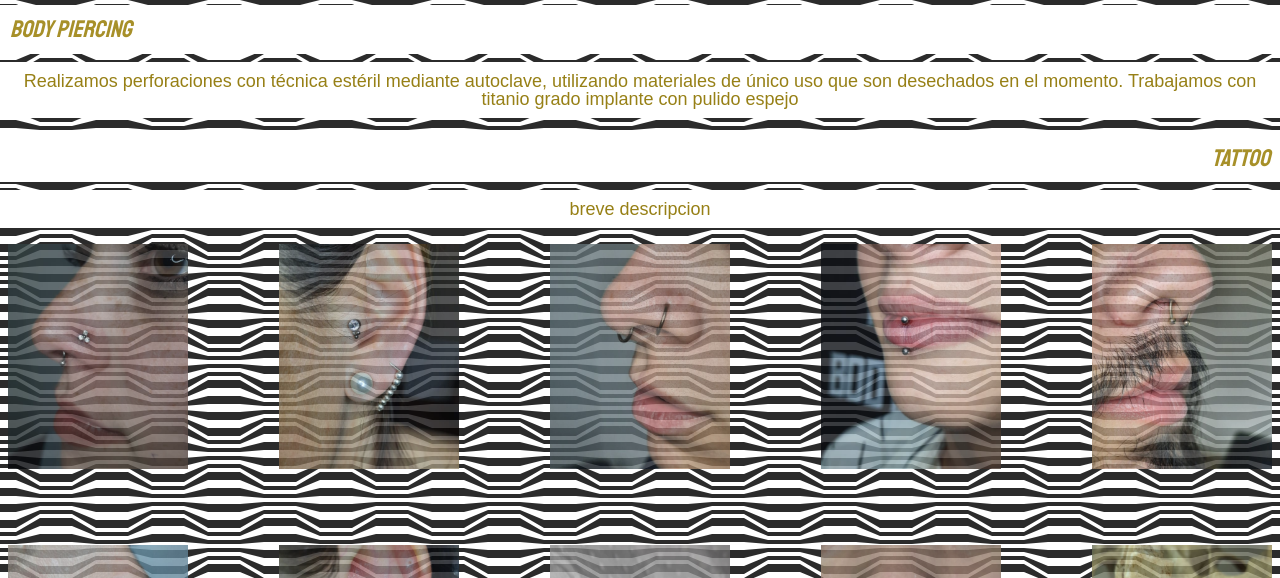
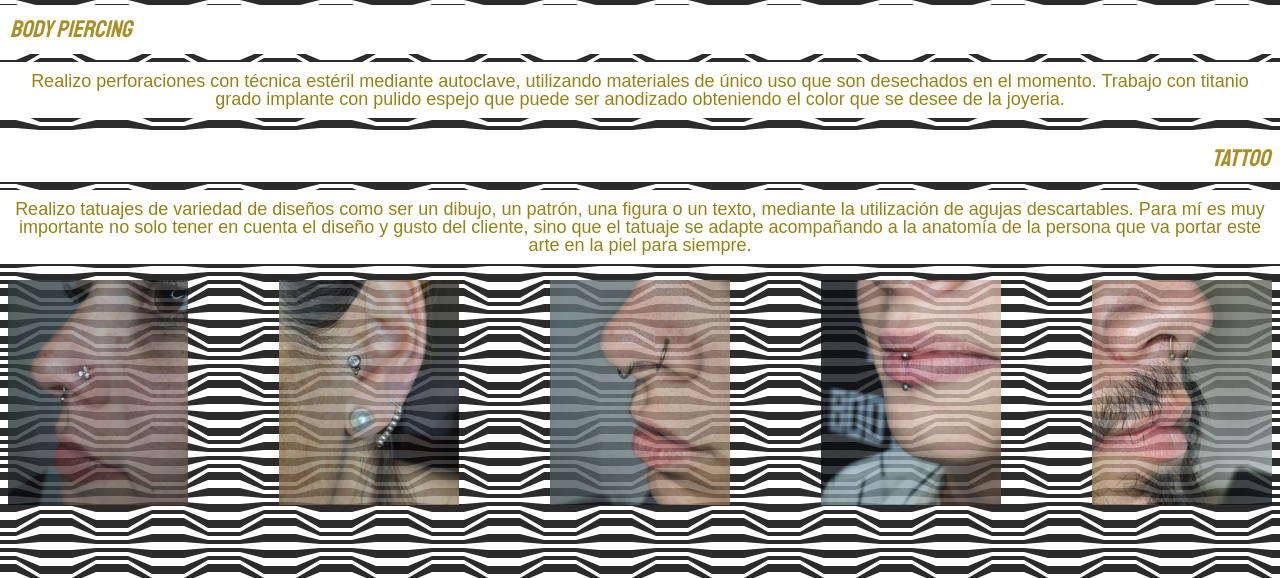
Before and after one commit to ailenbassagaisteguy/PF-Bassagaisteguy, a website: page pages/catalogo.html in a window 1280 px wide. Shown: the part 161-739 px from the top of the page. Drawn offline with nearby package versions, Linux system fonts and the light colour scheme; a web font is replaced by a local one.

Commit message:
proyecto final

```diff
--- a/pages/catalogo.html
+++ b/pages/catalogo.html
@@ -50,9 +50,9 @@
     <main class="main">
         <h2 class="tituloCatalogo">NUESTRO CATALOGO</h2>
         <h2 class="h2cajaAru">Body piercing</h2>
-        <p class="parrafo">Realizamos perforaciones con técnica estéril mediante autoclave, utilizando materiales de único uso que son desechados en el momento. Trabajamos con titanio grado implante con pulido espejo</p>
+        <p class="parrafo">Realizo perforaciones con técnica estéril mediante autoclave, utilizando materiales de único uso que son desechados en el momento. Trabajo con titanio grado implante con pulido espejo que puede ser anodizado obteniendo el color que se desee de la joyeria.</p>
         <h2 class="h2cajaRomi">Tattoo</h2>
-        <p class="parrafo">breve descripcion</p>
+        <p class="parrafo"> Realizo tatuajes de variedad de diseños como ser un dibujo, un patrón, una figura o un texto, mediante la utilización de agujas descartables. Para mí es muy importante no solo tener en cuenta el diseño y gusto del cliente, sino que el tatuaje se adapte acompañando a la anatomía de la persona que va portar este arte en la piel para siempre.</p>
         <section class="catalogo">
             <div>
                 <img src="../img/piercing 1.png" class="imagenes" alt="1">
```
Also changed, not shown: pages/nosotras.html (+2 -2 lines).
